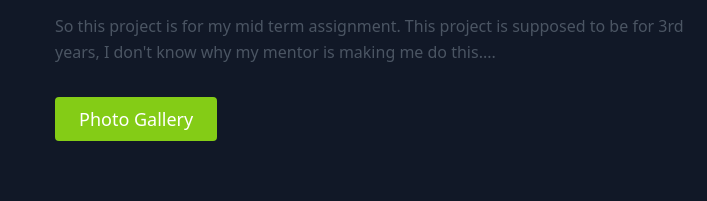
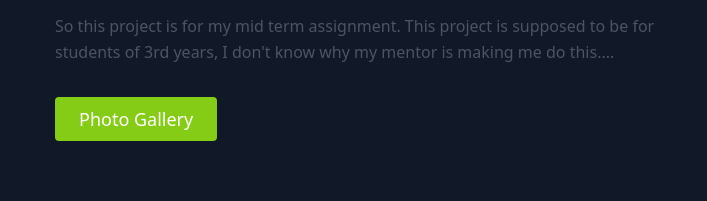
Before and after one commit to DragSama94/webproject, a plain HTML site: page index.html in a window 1280 px wide. Shown: the part 360-561 px from the top of the page, 573-1280 px from the left. Drawn offline with nearby package versions, Linux system fonts and the light colour scheme.

Commit message:
Update index.html

```diff
--- a/index.html
+++ b/index.html
@@ -40,7 +40,7 @@
             <h1 class="title-font sm:text-4xl text-3xl mb-4 font-medium text-white">This is a Demo Project
               <br class="hidden lg:inline-block">Don't copy this one bruhh... ;)
             </h1>
-            <p class="mb-8 leading-relaxed">So this project is for my mid term assignment. This project is supposed to be for 3rd years, I don't know why my mentor is making me do this....</p>
+            <p class="mb-8 leading-relaxed">So this project is for my mid term assignment. This project is supposed to be for students of 3rd years, I don't know why my mentor is making me do this....</p>
             <div class="flex justify-center">
               <button onclick="location.href = '/webproject/gallery.html'" class="inline-flex text-white bg-lime-500 border-0 py-2 px-6 focus:outline-none hover:bg-green-600 rounded text-lg">Photo Gallery</button>
             </div>
```
